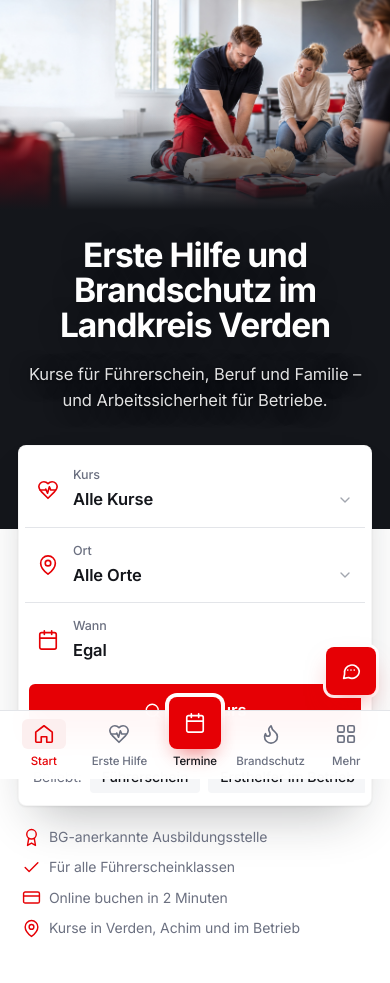
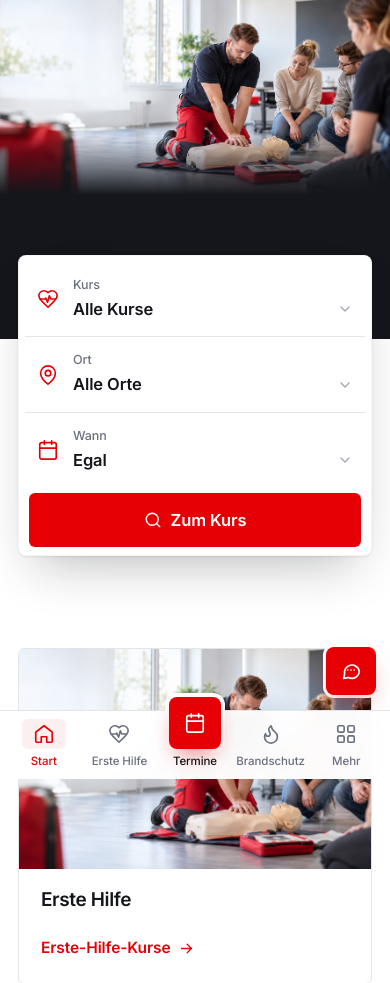
Before and after one commit to yannicwinter/desinfektion-, a PHP site: page / in a window 390 px wide. Shown: the part 65-1048 px from the top of the page. Run offline with PHP 8.4, Linux system fonts and the light colour scheme; data that the repository does not hold is empty; some libraries are stand-ins or nearby versions.

Commit message:
Kopf-Foto auf Startseite und Bereichsseiten vollständig zeigen (2:1), mobil als ganzer Bildstreifen
Co-Authored-By: Claude Opus 5.5 <noreply@anthropic.com>
Claude-Session: https://claude.ai/code/session_011FSzgUxB8t1TGnWXf5jttG

```diff
--- a/assets/css/style.css
+++ b/assets/css/style.css
@@ -147,6 +147,9 @@ button,input,select,textarea{font:inherit;color:inherit;letter-spacing:inherit}
 .hero--page .hero__in{padding-bottom:120px}
 .hero--page h1{font-size:clamp(32px,4.2vw,52px);margin-top:10px}
 .hero--short .hero__in{padding-bottom:clamp(56px,7vw,88px)}
+/* Ganzes Foto zeigen (Seitenverhältnis 2:1): Startseite, Erste Hilfe, Brandschutz */
+.hero--full{min-height:min(50vw,760px);display:flex;flex-direction:column;justify-content:center}
+.hero--full .hero__in{width:100%}
 
 /* ---------- Terminsuche ---------- */
 .hsearch{position:relative;z-index:5;margin-top:-58px}
@@ -616,10 +619,11 @@ button,input,select,textarea{font:inherit;color:inherit;letter-spacing:inherit}
 
 @media (max-width:760px){
   body{font-size:15.5px}
-  .hero--home .hero__img{position:relative;inset:auto;display:block;height:210px;object-position:58% 40%}
-  .hero--home .badge{display:none}
-  .hero--home::before{bottom:auto;height:210px;background:linear-gradient(180deg,rgba(20,22,27,0) 55%,var(--dark) 100%)}
-  .hero--home .hero__in{padding-top:8px}
+  .hero--full{min-height:0;display:block}
+  .hero--full .hero__img{position:relative;inset:auto;display:block;height:auto;aspect-ratio:2/1;object-position:50% 50%}
+  .hero--full .badge{display:none}
+  .hero--full::before{bottom:auto;height:50vw;background:linear-gradient(180deg,rgba(20,22,27,0) 70%,var(--dark) 100%)}
+  .hero--full .hero__in{padding-top:8px}
   .hero__in{padding:44px var(--gutter) 116px}
   .hero--page .hero__in{padding-bottom:100px}
   .hero--short .hero__in{padding-bottom:48px}
--- a/inc/layout.php
+++ b/inc/layout.php
@@ -247,12 +247,12 @@ function crumbs_html(array $crumbs): string
  * Seitenkopf. Mit $photo: großes Foto mit Titel (wie die Startseite),
  * $overlap = true lässt unten Platz für eine überlappende Leiste (Suche, Infoleiste).
  */
-function page_head(string $eyebrow, string $title, string $lead, array $crumbs = [], string $extra = '', string $photo = '', bool $overlap = false): void
+function page_head(string $eyebrow, string $title, string $lead, array $crumbs = [], string $extra = '', string $photo = '', bool $overlap = false, bool $full = false): void
 {
     $img = $photo ? photo($photo, $title, 'hero__img', false) : '';
     if ($img) {
         ?>
-<section class="hero hero--page<?= $overlap ? '' : ' hero--short' ?>">
+<section class="hero hero--page<?= $overlap ? '' : ' hero--short' ?><?= $full ? ' hero--full' : '' ?>">
   <?= $img ?>
   <div class="hero__in">
     <?= crumbs_html($crumbs) ?>
--- a/templates/home.php
+++ b/templates/home.php
@@ -21,7 +21,7 @@ layout_start([
     ]],
 ]);
 ?>
-<section class="hero hero--home">
+<section class="hero hero--home hero--full">
   <?= photo('hero', 'Brandschutzhelfer-Ausbildung beim DRK in Verden', 'hero__img', false) ?>
   <div class="hero__in">
     <?php if ($P('hero_eyebrow')): ?><span class="badge"><?= icon('shield') ?><?= e($P('hero_eyebrow')) ?></span><?php endif; ?>
--- a/templates/kategorie.php
+++ b/templates/kategorie.php
@@ -19,7 +19,7 @@ layout_start([
     'breadcrumb' => [[$P('title'), $category]],
     'schema' => array_map(fn($c) => course_schema($c), $list),
 ]);
-page_head('', $P('title'), $P('lead'), [[$P('title'), $category]], '', $category, true);
+page_head('', $P('title'), $P('lead'), [[$P('title'), $category]], '', $category, true, true);
 $searchCategory = $category;
 include __DIR__ . '/partials/suche.php';
 ?>
```
